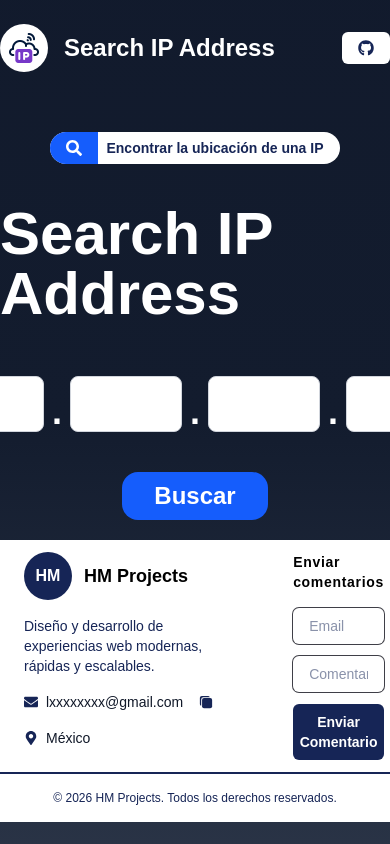
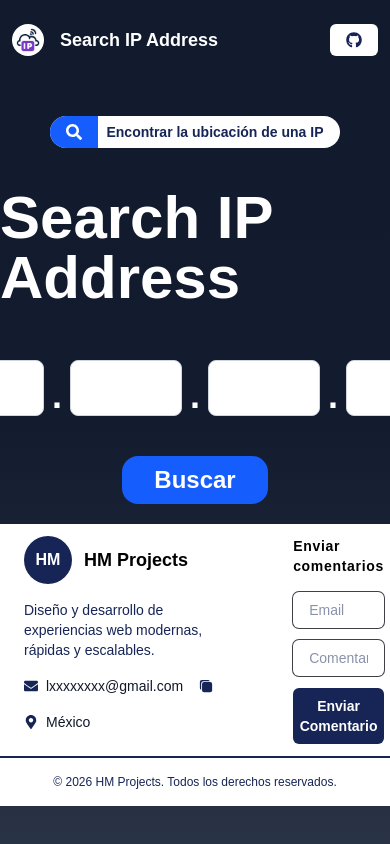
Before and after one commit to EnriqueHM31/api-ip-localization, a React (Vite) app: page / in a window 390 px wide. Shown: the top 844 px of the page. Built offline with nearby package versions, Linux system fonts and the light colour scheme; no server answers.

Commit message:
style: update NavBar component for improved layout and responsive design

```diff
--- a/src/components/LandingPage/NavBar.tsx
+++ b/src/components/LandingPage/NavBar.tsx
@@ -9,18 +9,18 @@ export default function NavBar() {
 
     const location = useLocation();
     return (
-        <nav className="flex justify-between items-center py-1  w-full max-w-7xl mx-auto">
+        <nav className="flex justify-between items-center py-1  w-full md:max-w-7xl mx-auto px-3 md:px-0">
             <Link to="/" className="flex items-center gap-4">
-                <picture className="size-12 bg-white rounded-full p-2 object-cover flex items-center justify-center">
+                <picture className="size-8 md:size-12 bg-white rounded-full p-1 md:p-2 object-cover flex items-center justify-center">
                     <img src={ICONO} alt="logo" className=" object-cover" />
                 </picture>
-                <h1 className="text-white text-2xl font-bold">Search IP Address</h1>
+                <h1 className="text-white text-lg md:text-2xl font-bold">Search IP Address</h1>
             </Link>
             {
                 location.pathname === "/" ?
                     <LinkButton text="Portafolio de proyectos HM" icon={<FaGithub />} /> :
                     <section className="flex items-center justify-center  w-full max-w-fit ">
-                        <FormIpAddress styleForm="flex-row justify-end" styleInput="w-15 h-9" stylePoint="text-xl h-7" styleButton="px-4 py-1 text-lg" />
+                        <FormIpAddress styleForm="flex-row justify-end" styleInput="w-15 h-9" stylePoint="text-xl h-7" styleButton="px-4 py-2 text-sm" />
                     </section>
             }
         </nav>
```
